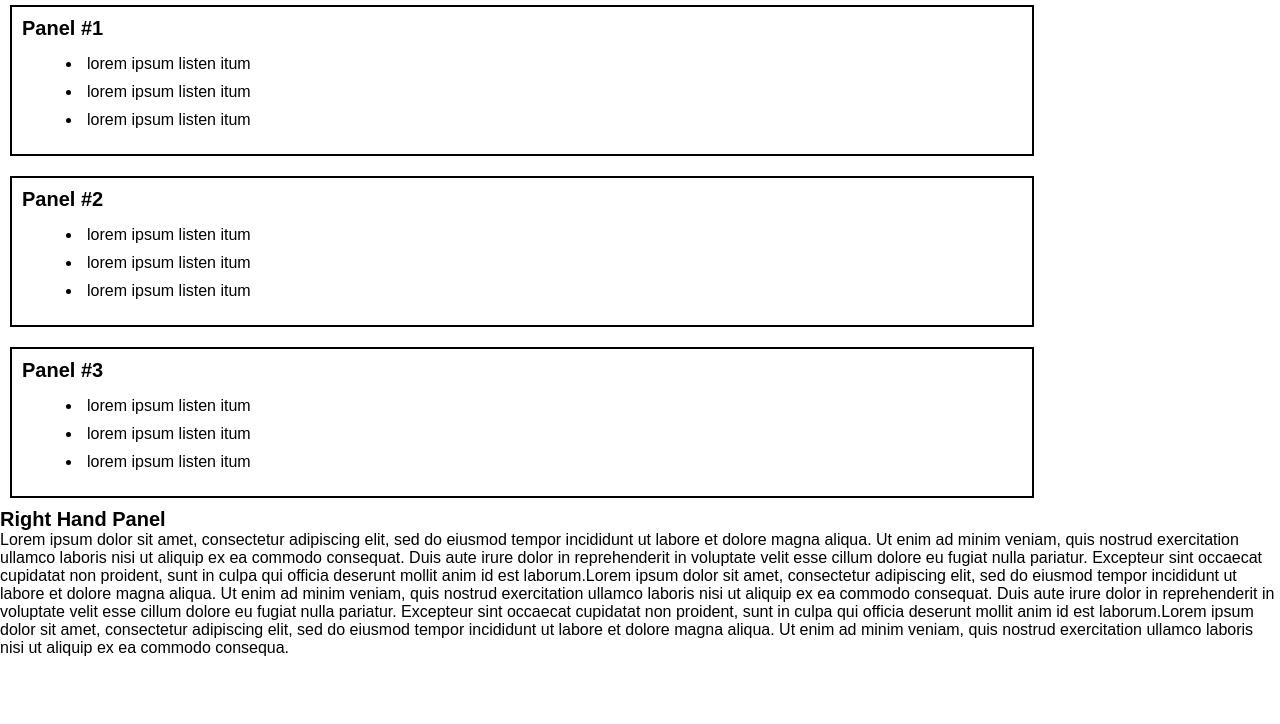
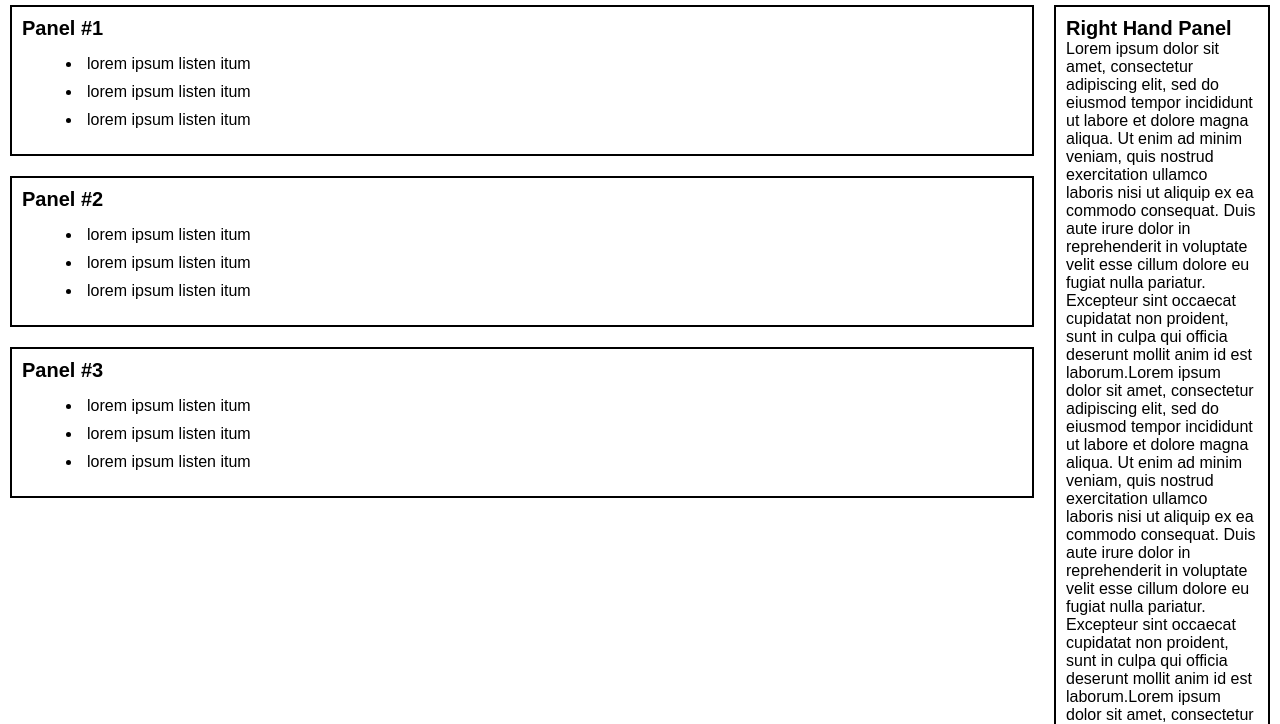
Before and after one commit to LouisePetranca/flex-challenge01, a plain HTML site: page index.html in a window 1280 px wide. Shown: the part 65-789 px from the top of the page. Drawn offline with Linux system fonts and the light colour scheme.

Commit message:
changed padding on RHS panel

```diff
--- a/styles.css
+++ b/styles.css
@@ -64,3 +64,16 @@ header {
 h1, h2, h3, h4 {
   font-size: 20px;
 }
+
+/* style the RHS panel  */
+#rhs-panel {
+  border: 2px solid black;
+  width: 350px;
+  height: auto;
+  padding: 10px;
+  margin: 10px;
+}
+
+main {
+  display: flex;
+}
```
